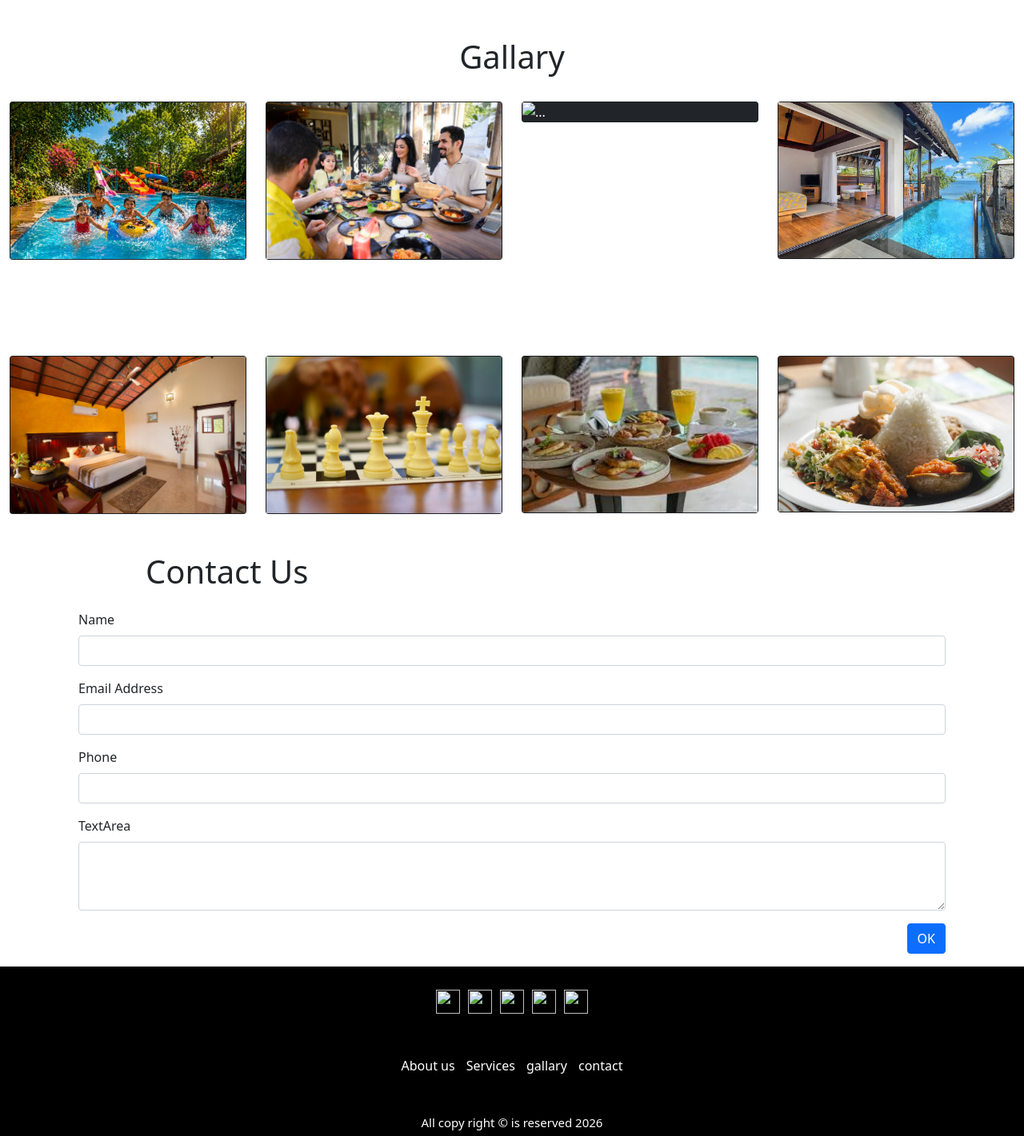
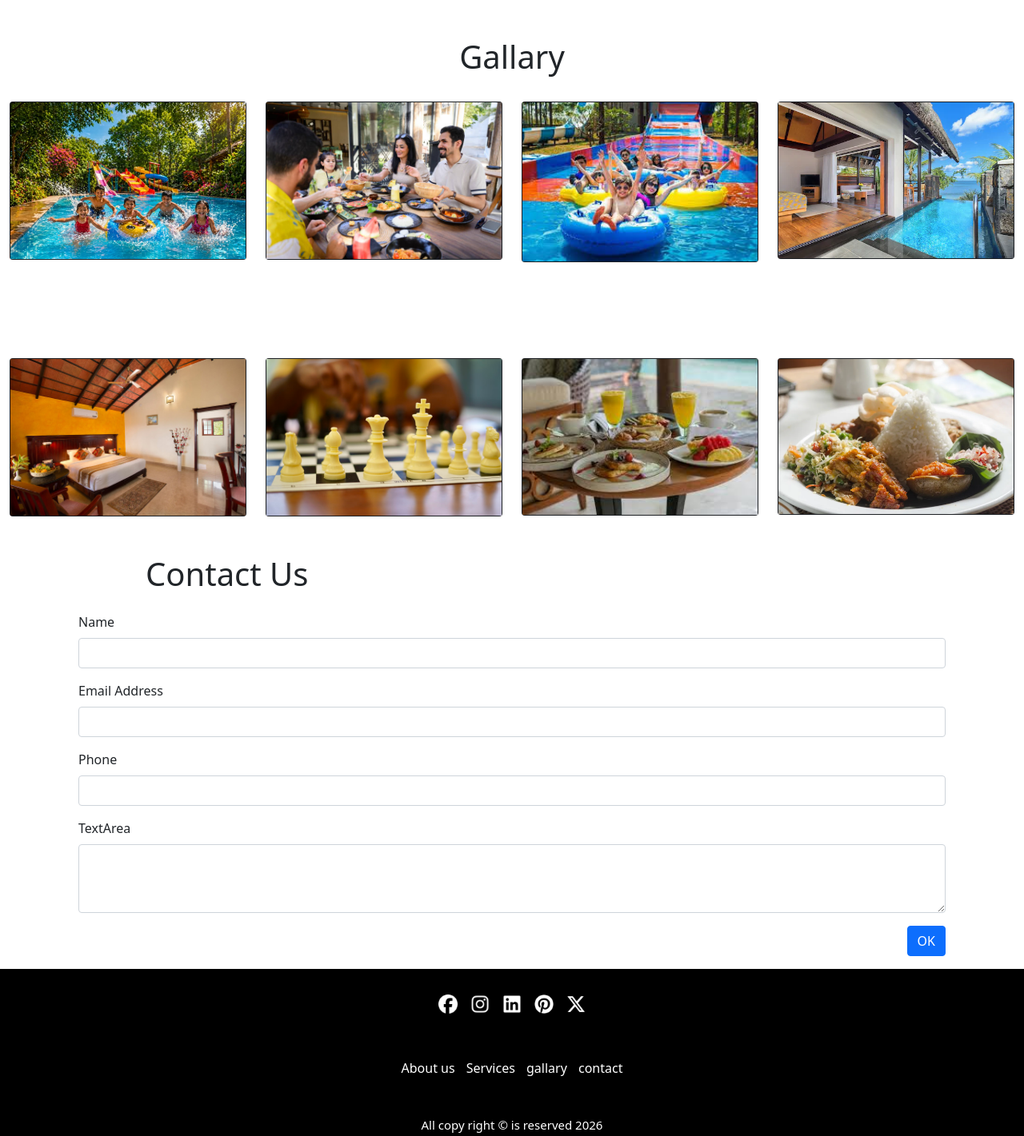
Before and after one commit to sathiya4038-ctrl/Website1, a plain HTML site: page index.html in a window 1280 px wide. Shown: the part 2320-3741 px from the top of the page at 80% size. Drawn offline with nearby package versions, Linux system fonts and the light colour scheme.

Commit message:
images edited

```diff
--- a/index.html
+++ b/index.html
@@ -330,7 +330,7 @@
         <div class="col-sm-3">
 
           <div class="card bg-dark text-white">
-            <img src=gallary3.jpg" class="img-rounded" alt="...">
+            <img src="gallary3.jpg" class="img-rounded" alt="...">
             <div class="card-img-overlay">
 
             </div>
@@ -421,11 +421,11 @@
   </section>
   <footer class="footer py-4" id="Contact">
     <div class="foo_img">
-      <img src="footer img/facebook-brands-solid.png">
-      <img src="footer img/instagram-brands-solid.png">
-      <img src="footer img/linkedin-brands-solid.png">
-      <img src="footer img/pinterest-brands-solid.png">
-      <img src="footer img/x-twitter-brands-solid.png">
+      <img src="facebook-brands-solid.png">
+      <img src="instagram-brands-solid.png">
+      <img src="linkedin-brands-solid.png">
+      <img src="pinterest-brands-solid.png">
+      <img src="x-twitter-brands-solid.png">
 
     </div>
     <div class="foo_link">
```
